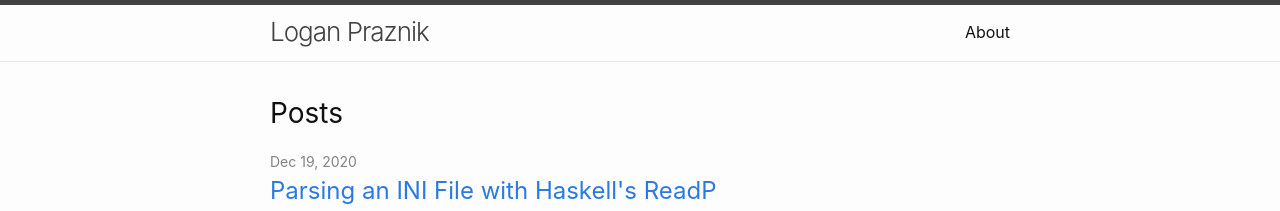
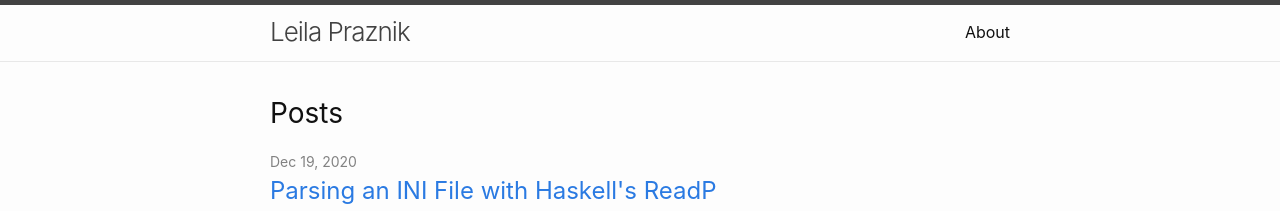
Before and after one commit to lpraz/lpraz.github.io, a Jekyll site: the page built from index.md, in a window 1280 px wide and 900 px high. Shown: the top 211 px of the window. Built offline with Jekyll 4.4.1, drawn with Linux system fonts in a browser that asks for light colours; some of the changed text lies outside the part shown.

Commit message:
Changed name

```diff
--- a/_config.yml
+++ b/_config.yml
@@ -13,7 +13,7 @@
 # you will see them accessed via {{ site.title }}, {{ site.email }}, and so on.
 # You can create any custom variable you would like, and they will be accessible
 # in the templates via {{ site.myvariable }}.
-title: Logan Praznik
+title: Leila Praznik
 email: lpraz <at> mts <dot> net
 description: >- # this means to ignore newlines until "baseurl:"
 baseurl: "" # the subpath of your site, e.g. /blog
```
